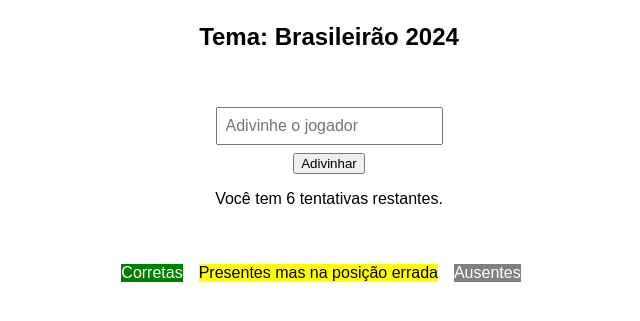
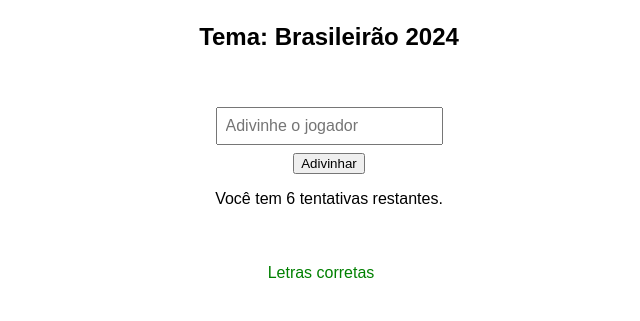
Before and after one commit to rlasevitz/vascle, a plain HTML site: page index.html in a window 1280 px wide. Shown: the part 321-642 px from the top of the page, without its empty margins (311-951 px from the left). Drawn offline with Linux system fonts and the light colour scheme.

Commit message:
Update index.html

```diff
--- a/index.html
+++ b/index.html
@@ -34,16 +34,7 @@
             font-size: 1.2em;
         }
         .correct {
-            background-color: green;
-            color: white;
-        }
-        .present {
-            background-color: yellow;
-            color: black;
-        }
-        .absent {
-            background-color: gray;
-            color: white;
+            color: green;
         }
         #player-input {
             margin-top: 1em;
@@ -74,9 +65,7 @@
     <p id="attempts">Você tem 6 tentativas restantes.</p>
     <p id="message"></p>
     <div id="legend">
-        <span class="correct">Corretas</span>
-        <span class="present">Presentes mas na posição errada</span>
-        <span class="absent">Ausentes</span>
+        <span class="correct">Letras corretas</span>
     </div>
     <script src="script.js"></script>
 </body>
```
